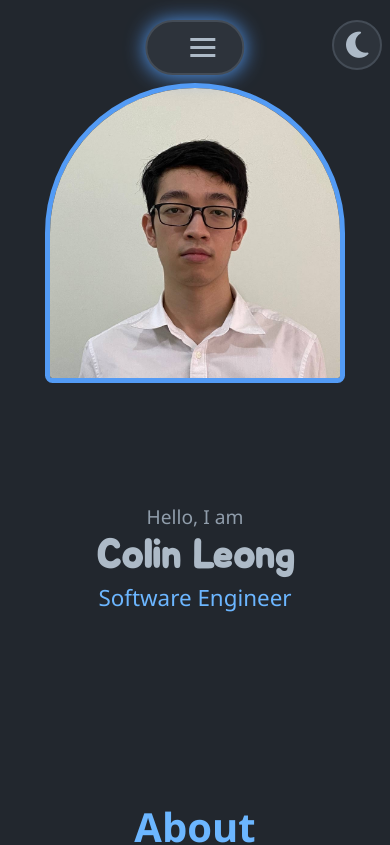
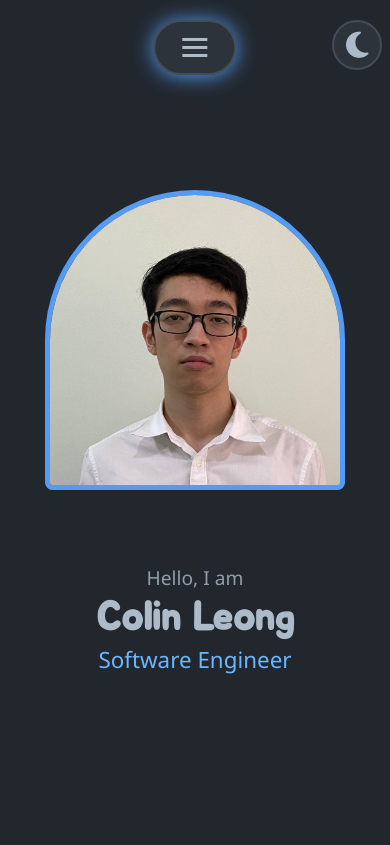
Before and after one commit to applejuice8/react-portfolio, a React (Vite) app: page / in a window 390 px wide. Shown: the top 845 px of the page. Built offline with nearby package versions, Linux system fonts and the light colour scheme.

Commit message:
polished css

```diff
--- a/src/components/Home/Home.css
+++ b/src/components/Home/Home.css
@@ -1,10 +1,7 @@
 #home {
     padding: 0;
-}
-
-.home-container {
     max-width: 1200px;
-    min-height: 80vh;
+    min-height: 90vh;
     margin: 20px auto 0;
     display: flex;
     justify-content: space-evenly;
@@ -56,18 +53,19 @@
 
 /* Responsive (Reduce gap) */
 @media (max-width: 900px) {
-    .home-container {
+    #home {
         gap: 1vw;
     }
 }
 
 /* Mobile (Left, right -> Top, bot) */
 @media (max-width: 768px) {
-    .home-container {
+    #home {
+        height: 100vh;
+        justify-content: center;
         flex-direction: column-reverse;
         text-align: center;
-        padding: 1rem;
-        gap: 0;
+        gap: 2vh;
     }
 
     #home-text {
--- a/src/components/Home/Home.jsx
+++ b/src/components/Home/Home.jsx
@@ -2,7 +2,7 @@ import './Home.css'
 
 function Home() {
     return(
-        <section id="home" class="home-container">
+        <section id="home">
             <div id="home-text">
                 <span id="home-intro">Hello, I am</span>
                 <h1 id="home-name">Colin Leong</h1>
--- a/src/components/Navbar/Navbar.css
+++ b/src/components/Navbar/Navbar.css
@@ -111,7 +111,6 @@
 
     #hamburger {
         display: block;
-        margin-left: 1rem;
     }
 
     /* Hamburger icon animation */
@@ -139,17 +138,20 @@
         display: flex;
         flex-direction: column;
         align-items: center;
-        /* border: 1px solid var(--border-color); */
         border: 2px solid var(--highlight);
     }
 
     #nav-links.active {
         max-height: 500px;
-        padding: 0.5rem 0;
+    }
+
+    #nav-links.active .nav-link {
+        border: 2px solid transparent;
     }
 
     #nav-links.active .nav-link:hover {
         background-color: var(--nav-indicator);
+        border-color: var(--highlight);
     }
 
     #nav-links:not(.active) {
--- a/src/components/Section/Section.css
+++ b/src/components/Section/Section.css
@@ -6,7 +6,7 @@ section:not(.home-container) {
     justify-content: center;
     align-items: center;
     max-width: 1200px;
-    margin: 0 auto;
+    margin: 7vh auto;
 }
 
 .section-title {
```
